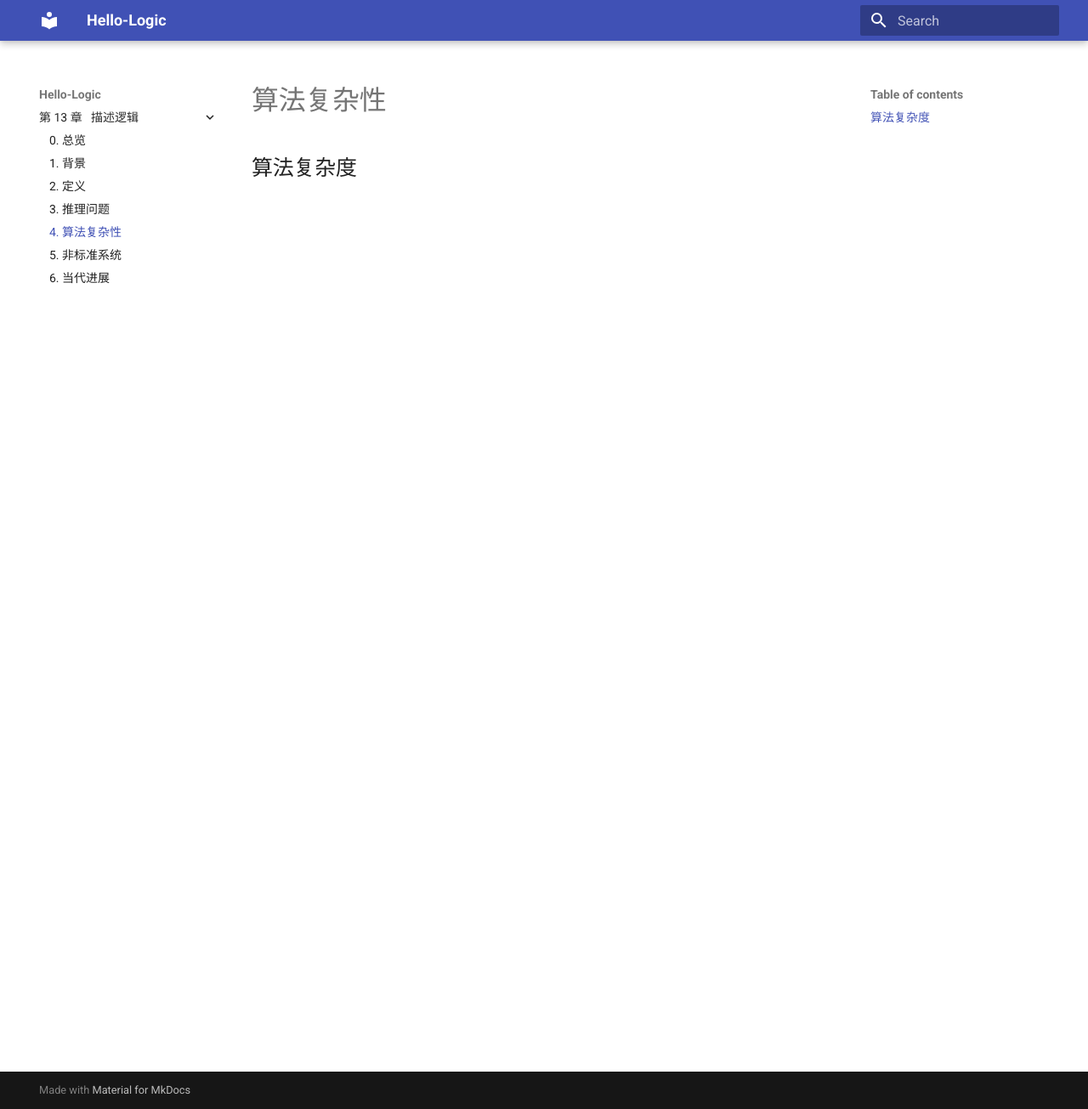
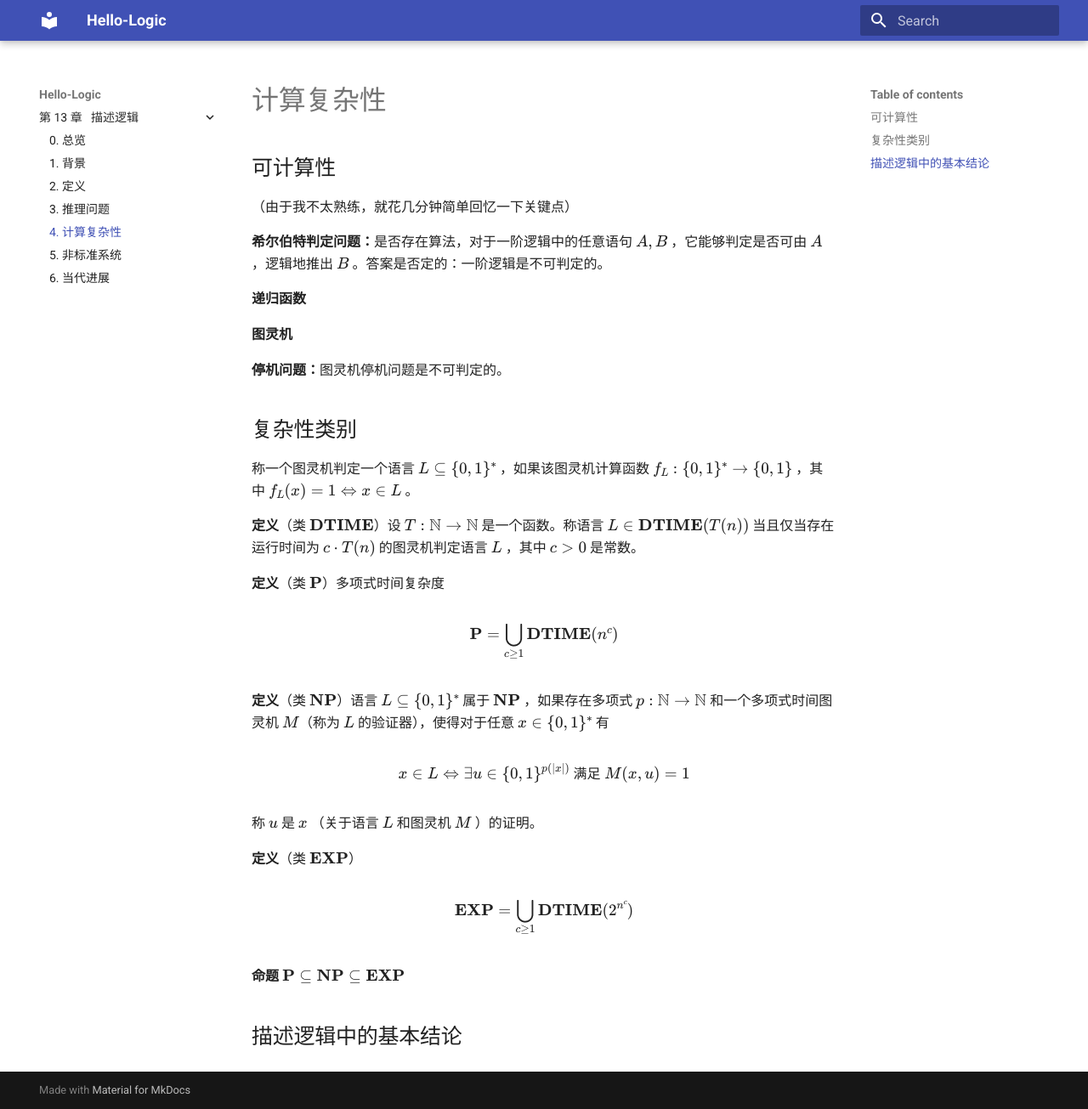
Before and after one commit to Cogliffer/hello-logic, an MkDocs documentation site: the page built from docs/description_logic/complexity.md, in a window 1280 px wide and 1305 px high. Shown: the whole window at 85% size. Built offline with MkDocs 1.6.1 and Material for MkDocs 9.7.7, drawn with Linux system fonts in a browser that asks for light colours.

Commit message:
update complexity.py

```diff
--- a/docs/description_logic/complexity.md
+++ b/docs/description_logic/complexity.md
@@ -1,3 +1,42 @@
-# 算法复杂性
+# 计算复杂性
 
-## 算法复杂度
+## 可计算性
+（由于我不太熟练，就花几分钟简单回忆一下关键点）
+
+**希尔伯特判定问题：**是否存在算法，对于一阶逻辑中的任意语句 $A, B$ ，它能够判定是否可由 $A$ ，逻辑地推出 $B$ 。答案是否定的：一阶逻辑是不可判定的。
+
+**递归函数**
+
+**图灵机**
+
+**停机问题：**图灵机停机问题是不可判定的。
+
+## 复杂性类别
+
+称一个图灵机判定一个语言 $L \subseteq \{ 0, 1 \}^*$ ，如果该图灵机计算函数 $f_L:\{0, 1\}^* \rightarrow \{0, 1\}$ ，其中 $f_L(x) = 1 \Leftrightarrow x \in L$ 。
+
+**定义**（类 $\textbf{DTIME}$）设 $T: \mathbb{N} \rightarrow \mathbb{N}$ 是一个函数。称语言 $L \in \textbf{DTIME}(T(n))$ 当且仅当存在运行时间为 $c \cdot T(n)$ 的图灵机判定语言 $L$ ，其中 $c > 0$ 是常数。
+
+**定义**（类 $\textbf{P}$）多项式时间复杂度
+
+$$
+\textbf{P} = \bigcup_{c \ge 1} \textbf{DTIME}(n^c)
+$$
+
+**定义**（类 $\textbf{NP}$）语言 $L \subseteq \{0, 1\}^*$ 属于 $\textbf{NP}$ ，如果存在多项式 $p: \mathbb{N} \rightarrow \mathbb{N}$ 和一个多项式时间图灵机 $M$（称为 $L$ 的验证器），使得对于任意 $x \in \{0, 1\}^*$ 有
+
+$$
+x \in L \Leftrightarrow \exists u \in \{0, 1\}^{p(|x|)}\ 满足\ M(x, u) = 1
+$$
+
+称 $u$ 是 $x$ （关于语言 $L$ 和图灵机 $M$ ）的证明。
+
+**定义**（类 $\textbf{EXP}$）
+
+$$
+\textbf{EXP} = \bigcup_{c \ge 1} \textbf{DTIME}(2^{n^c})
+$$
+
+**命题** $\textbf{P} \subseteq \textbf{NP} \subseteq \textbf{EXP}$
+
+## 描述逻辑中的基本结论
--- a/mkdocs.yml
+++ b/mkdocs.yml
@@ -27,6 +27,6 @@
     - 1. 背景: description_logic/background.md
     - 2. 定义: description_logic/definition.md
     - 3. 推理问题: description_logic/reasoning.md
-    - 4. 算法复杂性: description_logic/complexity.md
+    - 4. 计算复杂性: description_logic/complexity.md
     - 5. 非标准系统: description_logic/non_standard.md
     - 6. 当代进展: description_logic/present.md
```
Also changed, not shown: docs/description_logic/background.md (+3 -1 lines), docs/description_logic/overview.md (+2 -2 lines), docs/description_logic/assert/an example of directed labeled graph.png.
